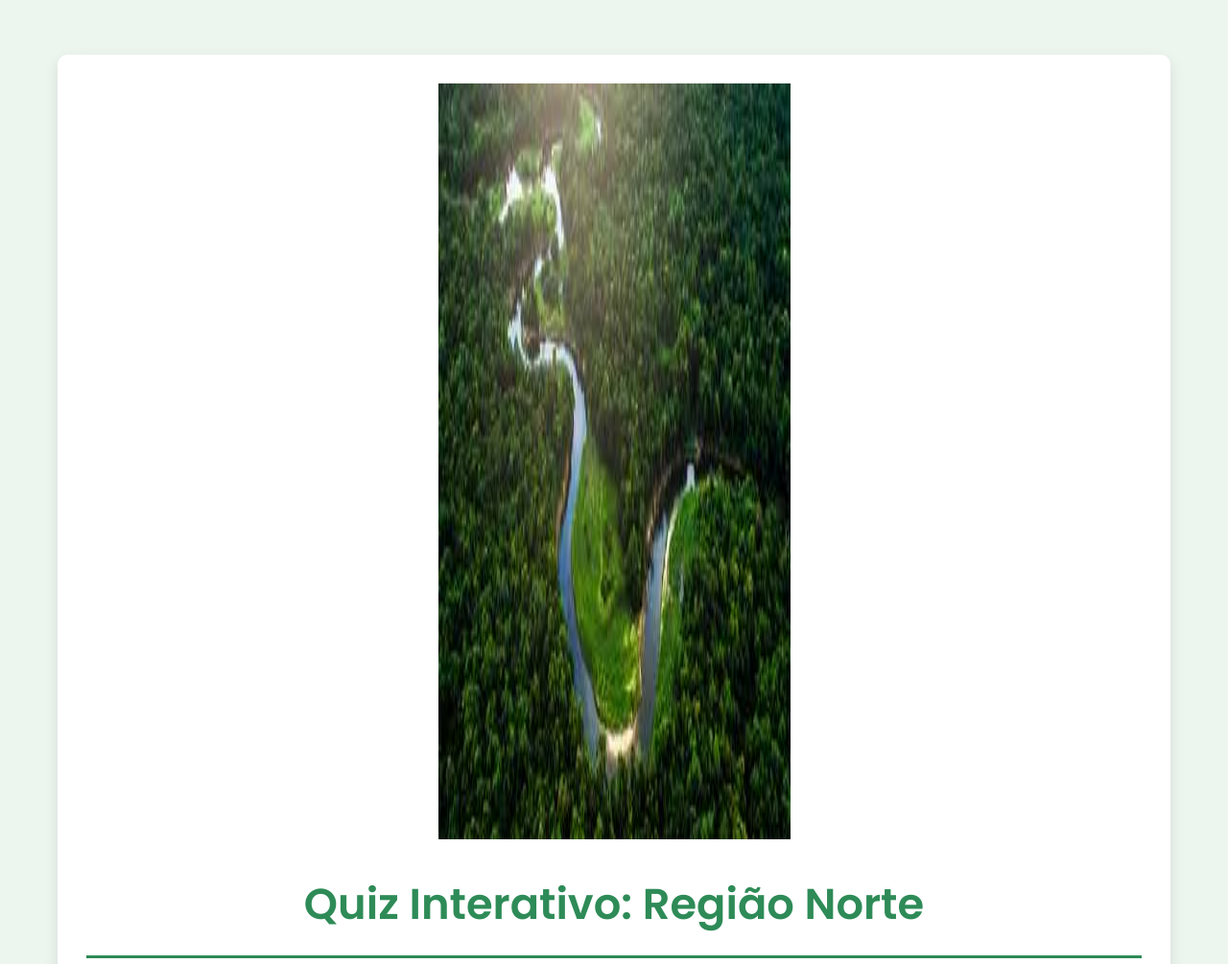
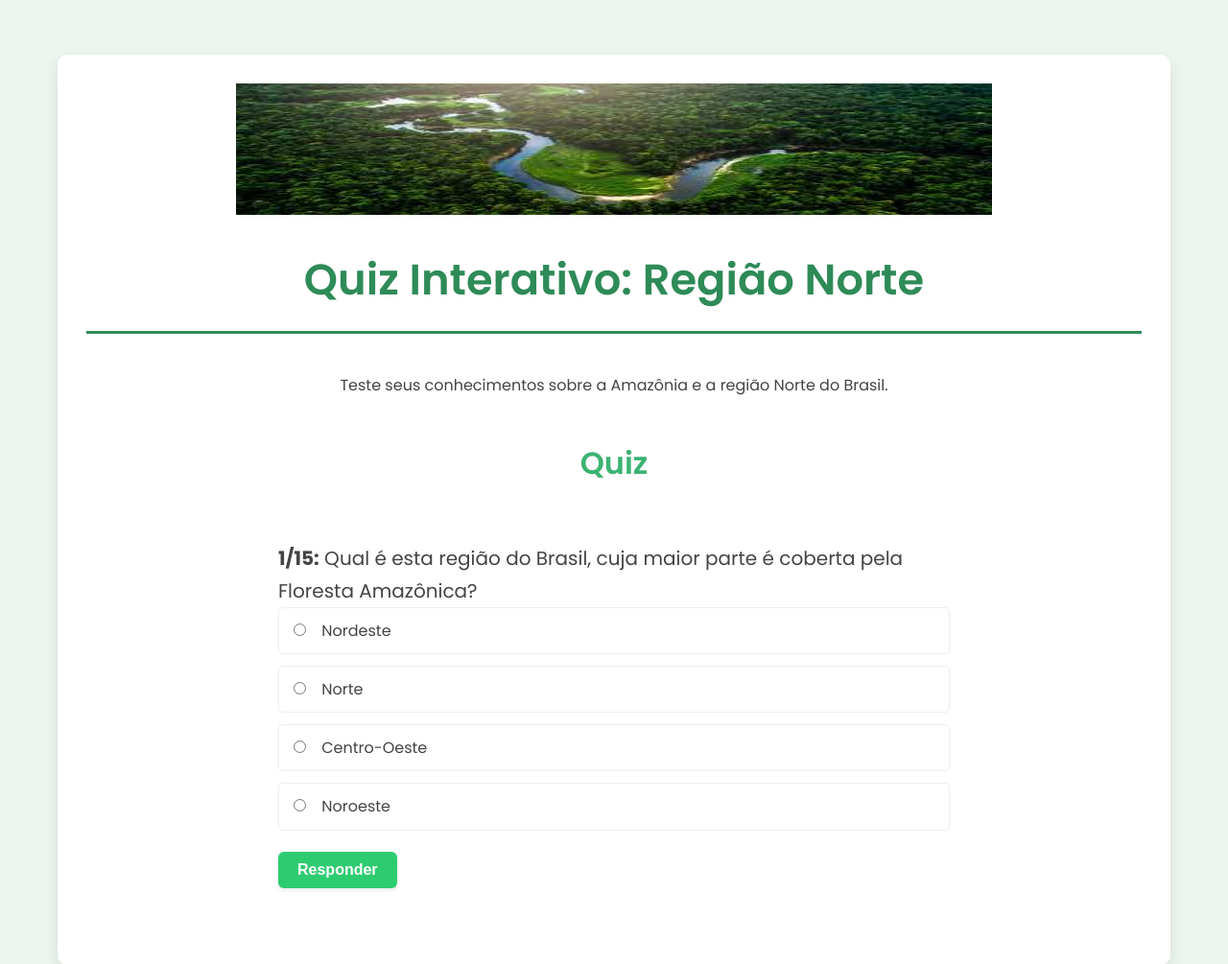
Before and after one commit to LmrCreator/Quiz-Norte-BR-e-Amazonia, a plain HTML site: page index.html in a window 1280 px wide. Shown: the top 1005 px of the page at 96% size. Drawn offline with Linux system fonts and the light colour scheme.

Commit message:
UpdateWight

```diff
--- a/index.html
+++ b/index.html
@@ -68,8 +68,8 @@
 
     /* Estilo para a imagem de topo */
     .banner-topo {
-    width: 367px;
-    height: 788px;
+    width: 788px;
+    height: 137px;
     display: block;
     margin: 0 auto; /* Centraliza a imagem */
 }
```
